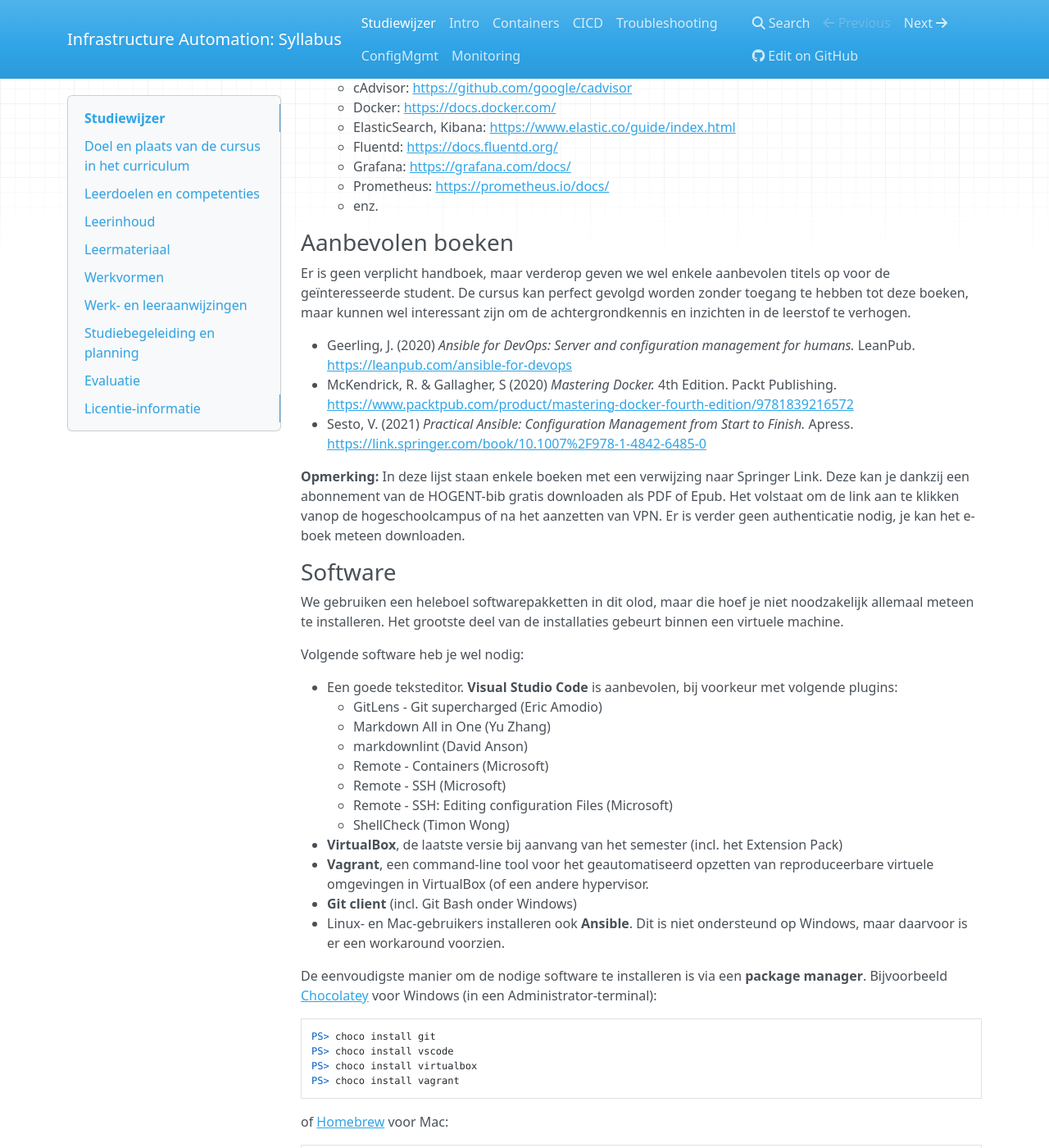
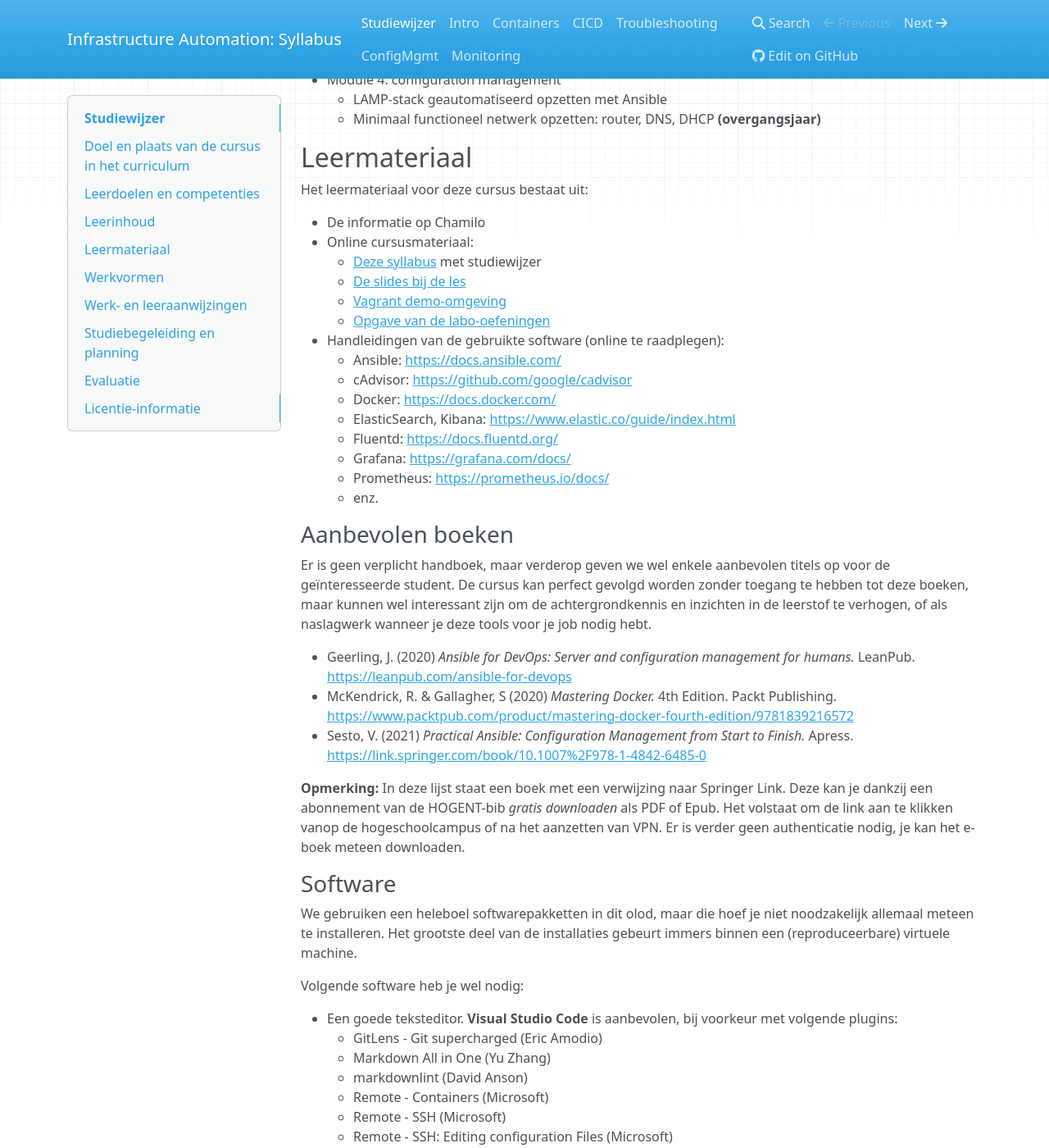
Before and after one commit to HoGentTIN/infra-syllabus, an MkDocs documentation site: the page built from docs/index.md, in a window 1280 px wide and 1400 px high, scrolled down 2753 px. Shown: the whole window at 82% size. Built offline with MkDocs 1.6.1, drawn with Linux system fonts in a browser that asks for light colours; nearby versions of some CDN libraries; some of the changed text lies outside the part shown.

Commit message:
Planning aangepast

```diff
--- a/docs/index.md
+++ b/docs/index.md
@@ -43,7 +45,7 @@
 
 ## Leerinhoud
 
-**Opmerking** In academiejaar 2021-2022 hebben studenten die dit olod volgen het olod *Linux*, dat als begincompetentie geldt, nog niet gekregen. De leerstof uit dat vak die nog niet is aan bod gekomen wordt dit academiejaar dan ook opgenomen in *Infrastructure Automation*. In de opsomming hieronder is aangegeven waarover het precies gaat.
+**Opmerking** In academiejaar 2021-2022 hebben studenten die dit olod volgen het olod *Linux*, dat als begincompetentie geldt, nog niet gekregen. Dit academiejaar wordt dan ook een overgangsjaar waar de belangrijkste onderwerpen die in *Linux* gegeven zullen worden toch in dit vak aan bod zullen komen.
 
 - Inleiding, opzetten werkomgeving
 - Module 1: containervirtualisatie
@@ -56,17 +58,17 @@
 - Module 4: configuration management
     - LAMP-stack geautomatiseerd opzetten met Ansible
     - Minimaal functioneel netwerk opzetten: router, DNS, DHCP **(overgangsjaar)**
-- Module 5: monitoring en logging
-    - Tools voor monitoring gebruiken: Prometheus
-    - Systeem- en applicatielogs bijhouden: ElasticSearch, Fluentd, Kibana
 
 ## Leermateriaal
 
 Het leermateriaal voor deze cursus bestaat uit:
 
-- Deze syllabus (via Chamilo)
-- Opgaven van de labo-opdrachten (via Github)
-- Demo-video's, enz. (via Chamilo)
+- De informatie op Chamilo
+- Online cursusmateriaal:
+    - [Deze syllabus](https://hogenttin.github.io/infra-syllabus/) met studiewijzer
+    - [De slides bij de les](https://hogenttin.github.io/infra-slides/)
+    - [Vagrant demo-omgeving](https://github.com/HoGentTIN/infra-demo)
+    - [Opgave van de labo-oefeningen](https://github.com/HoGentTIN/infra-labs)
 - Handleidingen van de gebruikte software (online te raadplegen):
     - Ansible: <https://docs.ansible.com/>
     - cAdvisor: <https://github.com/google/cadvisor>
@@ -79,17 +81,17 @@
 
 ### Aanbevolen boeken
 
-Er is geen verplicht handboek, maar verderop geven we wel enkele aanbevolen titels op voor de geïnteresseerde student. De cursus kan perfect gevolgd worden zonder toegang te hebben tot deze boeken, maar kunnen wel interessant zijn om de achtergrondkennis en inzichten in de leerstof te verhogen.
+Er is geen verplicht handboek, maar verderop geven we wel enkele aanbevolen titels op voor de geïnteresseerde student. De cursus kan perfect gevolgd worden zonder toegang te hebben tot deze boeken, maar kunnen wel interessant zijn om de achtergrondkennis en inzichten in de leerstof te verhogen, of als naslagwerk wanneer je deze tools voor je job nodig hebt.
 
 - Geerling, J. (2020) *Ansible for DevOps: Server and configuration management for humans.* LeanPub. <https://leanpub.com/ansible-for-devops>
 - McKendrick, R. & Gallagher, S (2020) *Mastering Docker.* 4th Edition. Packt Publishing. <https://www.packtpub.com/product/mastering-docker-fourth-edition/9781839216572>
 - Sesto, V. (2021) *Practical Ansible: Configuration Management from Start to Finish.* Apress. <https://link.springer.com/book/10.1007%2F978-1-4842-6485-0>
 
-**Opmerking:** In deze lijst staan enkele boeken met een verwijzing naar Springer Link. Deze kan je dankzij een abonnement van de HOGENT-bib gratis downloaden als PDF of Epub. Het volstaat om de link aan te klikken vanop de hogeschoolcampus of na het aanzetten van VPN. Er is verder geen authenticatie nodig, je kan het e-boek meteen downloaden.
+**Opmerking:** In deze lijst staat een boek met een verwijzing naar Springer Link. Deze kan je dankzij een abonnement van de HOGENT-bib *gratis downloaden* als PDF of Epub. Het volstaat om de link aan te klikken vanop de hogeschoolcampus of na het aanzetten van VPN. Er is verder geen authenticatie nodig, je kan het e-boek meteen downloaden.
 
 ### Software
 
-We gebruiken een heleboel softwarepakketten in dit olod, maar die hoef je niet noodzakelijk allemaal meteen te installeren. Het grootste deel van de installaties gebeurt binnen een virtuele machine.
+We gebruiken een heleboel softwarepakketten in dit olod, maar die hoef je niet noodzakelijk allemaal meteen te installeren. Het grootste deel van de installaties gebeurt immers binnen een (reproduceerbare) virtuele machine.
 
 Volgende software heb je wel nodig:
 
@@ -148,7 +150,7 @@
 
 **Studenten afstandsleren** verwerken de leerstof op eigen tempo, aan de hand van de aangeboden studiematerialen, en voeren de labo-opdrachten uit.
 
-Ze kunnen op de contactmomenten voor studenten afstandsleren een afspraak maken met de lector voor een individueel voortgangsgesprek en opvolging (zie Studiebegeleiding en planning).
+Ze kunnen op de contactmomenten voor studenten afstandsleren een afspraak maken met de lector voor een individueel voortgangsgesprek en opvolging (zie [Studiebegeleiding en planning](#studiebegeleiding-en-planning)).
 
 ## Werk- en leeraanwijzingen
 
```
Also changed, not shown: other parts of docs/index.md (+7 -5 lines), README.md (+1 -1 lines), docs/img/infra-plaats-curriculum.png (added).
